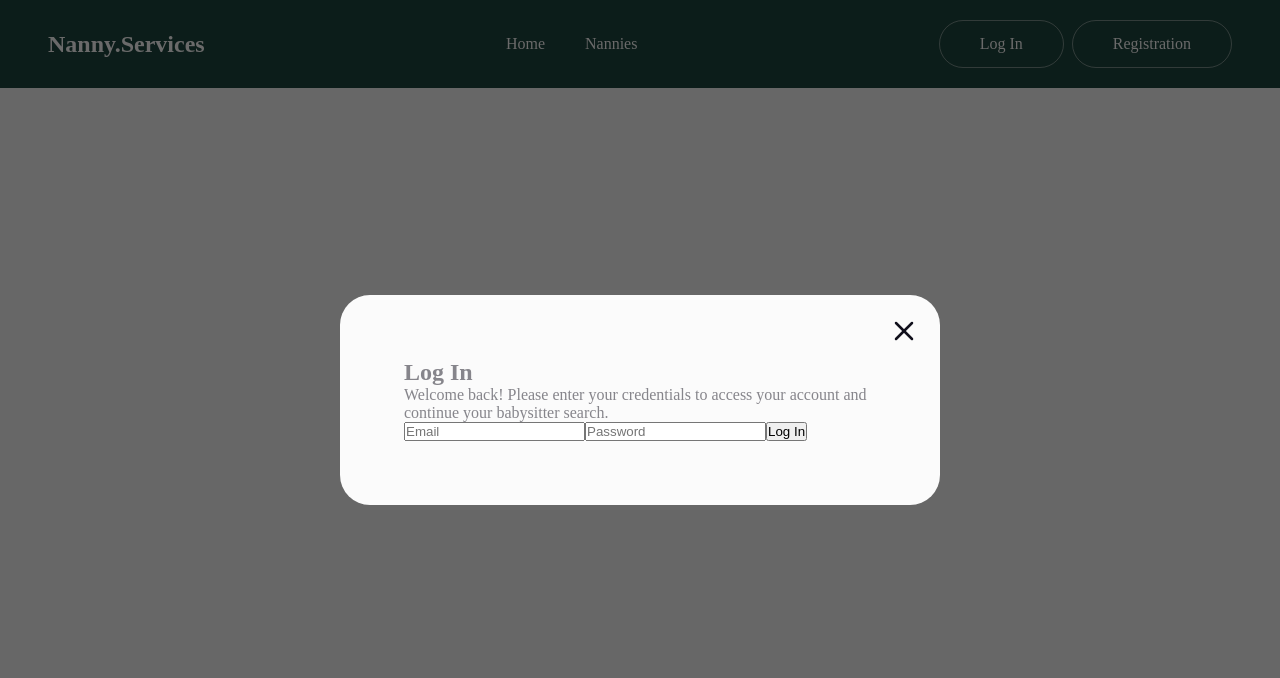
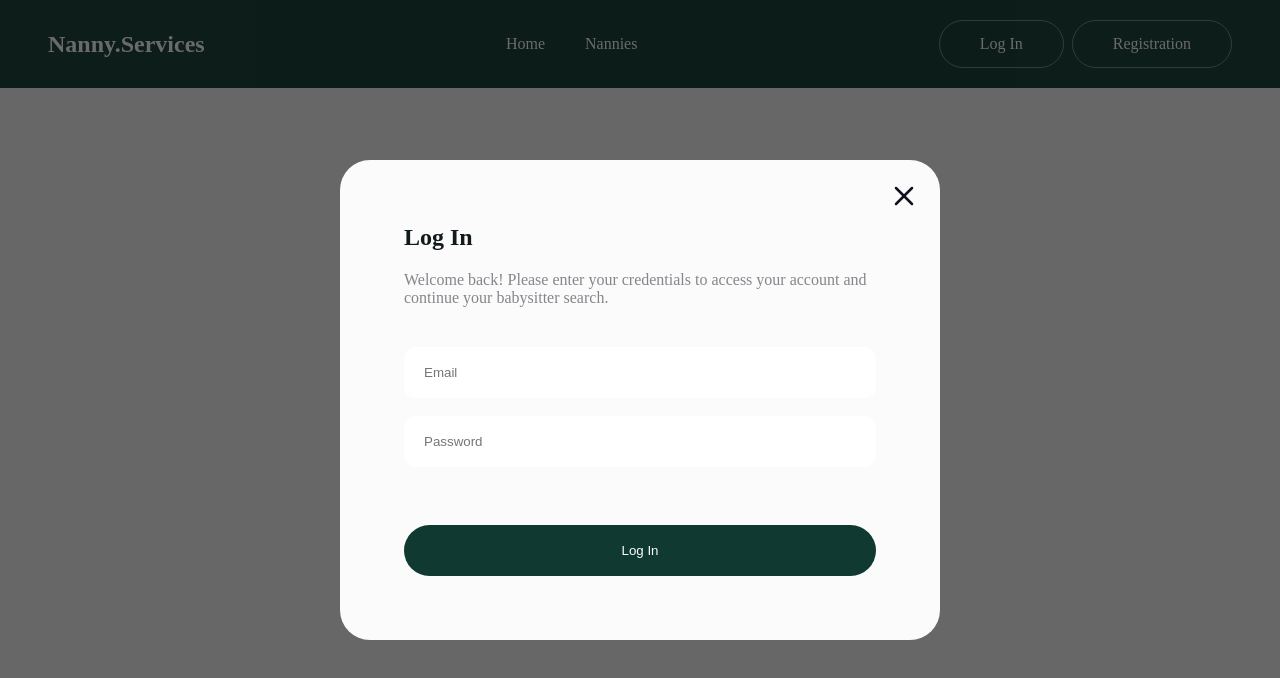
Before and after one commit to 1evanter/nanny-services, a Next.js app: page /sign-in in a window 1280 px wide. Shown: the top 678 px of the page. Built offline with nearby package versions, Linux system fonts and the light colour scheme; no server answers.

Commit message:
SignIn form styles

```diff
--- /dev/null
+++ b/src/app/components/SignIn/SignIn.module.css
@@ -0,0 +1,28 @@
+.title {
+    color: var(--text-color-secondary);
+    margin-bottom: 20px;
+}
+
+.form {
+    display: flex;
+    flex-direction: column;
+    gap: 18px;
+    margin-top: 40px;
+}
+
+.form input {
+    color: var(--text-color-secondary);
+    padding: 16px 18px;
+    border-radius: 12px;
+    border-color: transparent;
+}
+
+.submit {
+    margin-top: 40px;
+    padding-top: 16px;
+    padding-bottom: 16px;
+    color: var(--text-color-white);
+    background-color: var(--accent-color);
+    border-radius: 30px;
+    border-color: transparent;
+}
--- a/src/app/components/SignIn/SignIn.tsx
+++ b/src/app/components/SignIn/SignIn.tsx
@@ -4,6 +4,7 @@ import { useForm } from "react-hook-form";
 import {auth} from '@/app/firebase/config'
 import { useSignInWithEmailAndPassword } from "react-firebase-hooks/auth";
 import { useRouter } from "next/navigation";
+import styles from "./SignIn.module.css"
 
 type Inputs = {
   email: string;
@@ -31,14 +32,14 @@ export const SignIn = () => {
 
   return (
     <div>
-          <h2>Log In</h2>
+          <h2 className={styles.title}>Log In</h2>
           <p>Welcome back! Please enter your credentials to access your account and continue your babysitter search.</p>
-      <form onSubmit={handleSubmit(onSubmit)}>
+      <form className={styles.form} onSubmit={handleSubmit(onSubmit)}>
       <input {...register("email")} placeholder="Email"/>
       <input {...register("password")} placeholder="Password"/>
         {errors.password && <p>{errors.password.message}</p>}
 
-        <button type="submit">Log In</button>
+        <button className={styles.submit} type="submit">Log In</button>
       </form>
     </div>
   );
```
